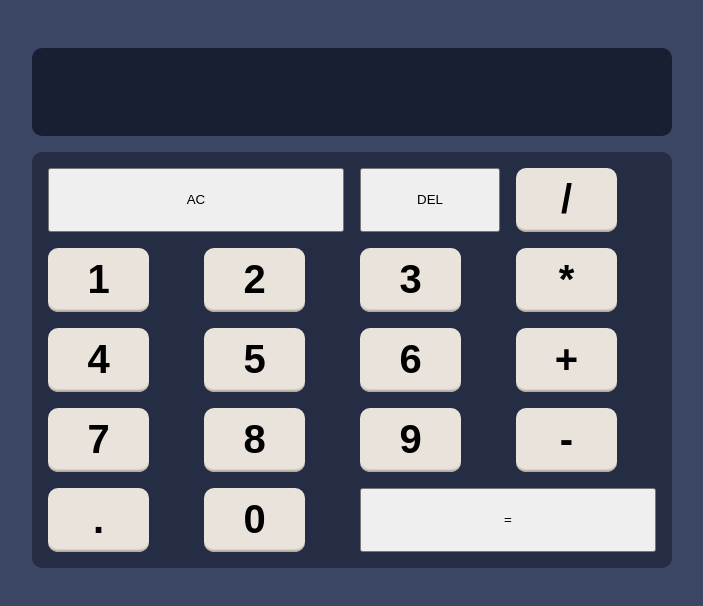
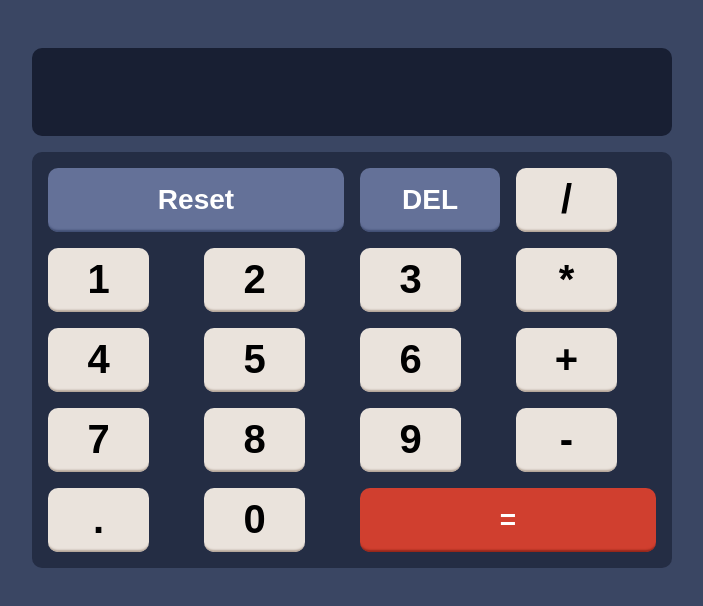
Before and after one commit to roadblock37/react_calculator, a React (Create React App) app: page / in a window 1280 px wide. Shown: the top 606 px of the page, without its empty margins (288-991 px from the left). Built offline with nearby package versions, Linux system fonts and the light colour scheme.

Commit message:
default button styling done

```diff
--- a/src/App.js
+++ b/src/App.js
@@ -191,29 +191,29 @@ function App() {
       </div>
       <div className="button-grid">
       <button
-        className="span-two"
+        className="span-two secondaryButton"
         onClick={() => dispatch({ type: ACTIONS.CLEAR })}>
-        AC
+        Reset
       </button>
-      <button onClick={() => dispatch({type: ACTIONS.DELETE_DIGIT})}>DEL</button>
+      <button className="secondaryButton" onClick={() => dispatch({type: ACTIONS.DELETE_DIGIT})}>DEL</button>
       <OperationButton operation="/" dispatch={dispatch} />
-      <DigitButton digit="1" dispatch={dispatch} />
-      <DigitButton digit="2" dispatch={dispatch} />
-      <DigitButton digit="3" dispatch={dispatch} />
+      <DigitButton digit="1" dispatch={dispatch} className="digitButton"/>
+      <DigitButton digit="2" dispatch={dispatch} className="digitButton"/>
+      <DigitButton digit="3" dispatch={dispatch} className="digitButton"/>
       <OperationButton operation="*" dispatch={dispatch} />
 
-      <DigitButton digit="4" dispatch={dispatch} />
-      <DigitButton digit="5" dispatch={dispatch} />
-      <DigitButton digit="6" dispatch={dispatch} />
+      <DigitButton digit="4" dispatch={dispatch} className="digitButton"/>
+      <DigitButton digit="5" dispatch={dispatch} className="digitButton"/>
+      <DigitButton digit="6" dispatch={dispatch} className="digitButton"/>
       <OperationButton operation="+" dispatch={dispatch} />
 
-      <DigitButton digit="7" dispatch={dispatch} />
-      <DigitButton digit="8" dispatch={dispatch} />
-      <DigitButton digit="9" dispatch={dispatch} />
+      <DigitButton digit="7" dispatch={dispatch} className="digitButton"/>
+      <DigitButton digit="8" dispatch={dispatch} className="digitButton"/>
+      <DigitButton digit="9" dispatch={dispatch} className="digitButton"/>
       <OperationButton operation="-" dispatch={dispatch} />
       <DigitButton digit="." dispatch={dispatch} />
-      <DigitButton digit="0" dispatch={dispatch} />
-        <button className="span-two" onClick={() => dispatch({ type: ACTIONS.EVALUATE })}>=</button>
+      <DigitButton digit="0" dispatch={dispatch} className="digitButton"/>
+        <button className="span-two equal" onClick={() => dispatch({ type: ACTIONS.EVALUATE })}>=</button>
       </div>
 
 
--- a/src/index.css
+++ b/src/index.css
@@ -92,7 +92,7 @@ current and previous operand
   digit buttons
   ==========
  */
-/* primary number buttons */
+/* primary number and operation buttons */
 .digitButton {
   background-color: var(--primaryButtonBackground);
   border-radius: 10px;
@@ -107,6 +107,29 @@ current and previous operand
 
 .digitButton:hover {
   cursor: pointer;
+}
+
+/* reset and delete buttons */
+.secondaryButton {
+  background-color: var(--secondaryButtonBackground);
+  font-size: 28px;
+  font-weight: bold;
+  box-shadow: 0px -4px 2px -2px var(--secondaryButtonShadow) inset;
+  border-radius: 10px;
+  border: none;
+  color: var(--secondaryButtonText);
+}
+
+/* equal button */
+.equal {
+  background-color: var(--equalButtonBackground);
+  box-shadow: 0px -4px 2px -2px var(--equalButtonShadow) inset;
+  color: var(--secondaryButtonText);
+  border-radius: 10px;
+  border: none;
+  font-size: 28px;
+  font-weight: bold;
+
 }
 
 
```
